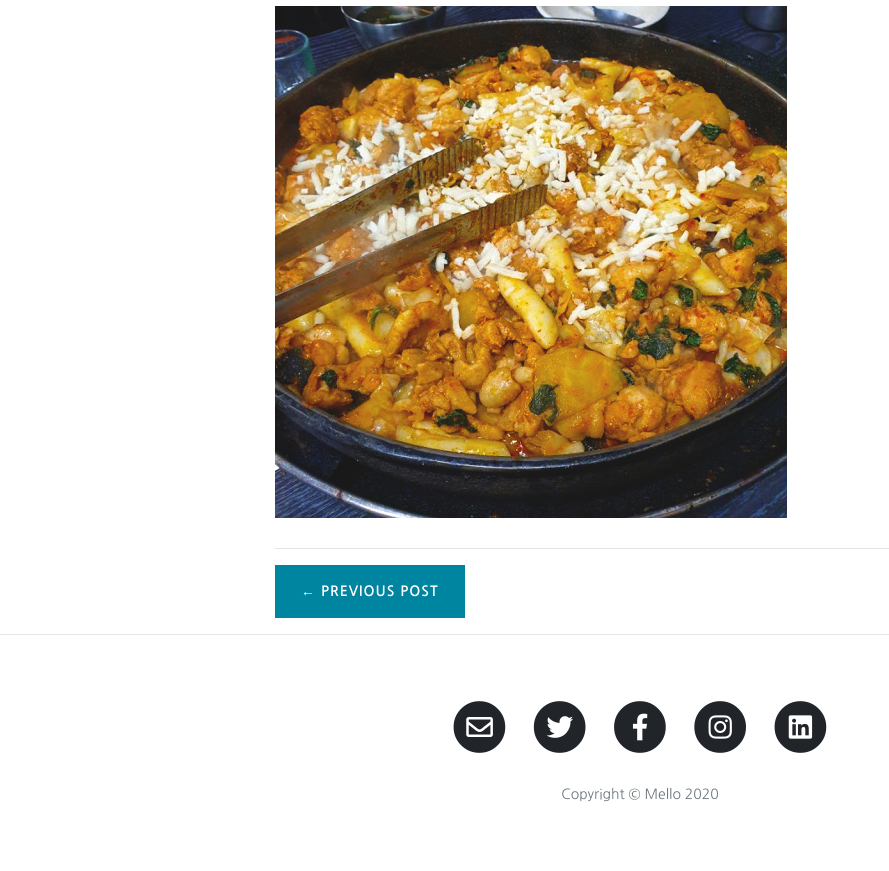
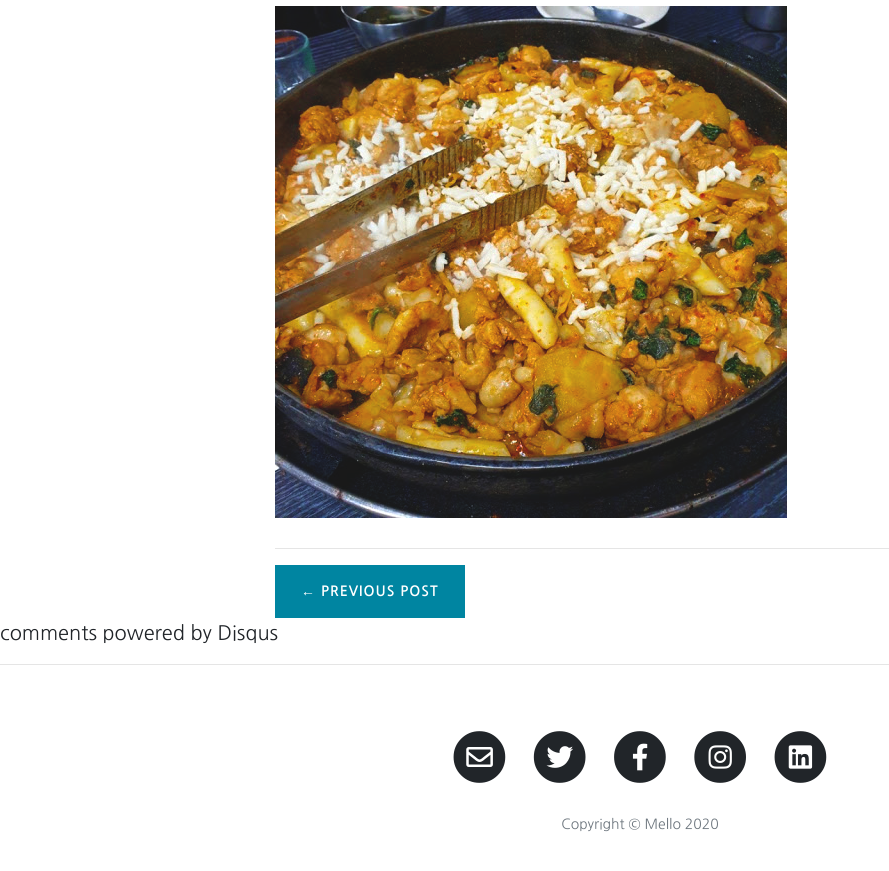
Before and after one commit to nearstory/blog2-hakdokman, a Jekyll site: the page built from _posts/2020-05-26-theseoulfood03.md, in a window 1280 px wide and 900 px high, scrolled down 2722 px. Shown: the top 871 px of the window, without its empty margins (0-889 px from the left). Built offline with Jekyll 4.4.1, drawn with Linux system fonts in a browser that asks for light colours; comment, search, counter and statistics services are not loaded; some of the changed lines change nothing that is shown.

Commit message:
Applying disqus

```diff
--- a/_config.yml
+++ b/_config.yml
@@ -1,7 +1,7 @@
 title:              "The Seoul Food"
 tagline:            "Tasty & Reasonable"
 email:              "gistory92@gmail.com"
-description:        "Real foods in Seoul for traveler"
+description:        "Real foods in Seoul for traveler : Do not lose your"
 author:             "Mello"
 baseurl:            ""
 url:                "https://www.theseoulfood.com"
@@ -21,3 +21,7 @@
 paginate_path:      "/posts/page:num/"
 plugins:
   - jekyll-paginate
+
+# 블로그 disqus shortname
+disqus:
+  shortname: theseoulfood-com
--- /dev/null
+++ b/_includes/disqus.html
@@ -0,0 +1,14 @@
+<section class="disqus">
+    <div id="disqus_thread" class="col-lg-8 col-md-10 mx-auto"></div>
+    <script type="text/javascript">
+      var disqus_shortname = "{{ site.disqus.shortname }}";
+      var disqus_identifier = "{{ page.url }}";
+      (function() {
+        var dsq = document.createElement('script'); dsq.type = 'text/javascript'; dsq.async = true;
+        dsq.src = '//' + disqus_shortname + '.disqus.com/embed.js';
+        (document.getElementsByTagName('head')[0] || document.getElementsByTagName('body')[0]).appendChild(dsq);
+      })();
+    </script>
+    <noscript>Please enable JavaScript to view the <a href="http://disqus.com/?ref_noscript">comments powered by Disqus.</a></noscript>
+    <a href="http://disqus.com" class="dsq-brlink">comments powered by <span class="logo-disqus">Disqus</span></a>
+  </section>
--- a/_layouts/post.html
+++ b/_layouts/post.html
@@ -50,3 +50,5 @@
       </div>
     </div>
   </article>
+
+  {% include disqus.html %}
```
